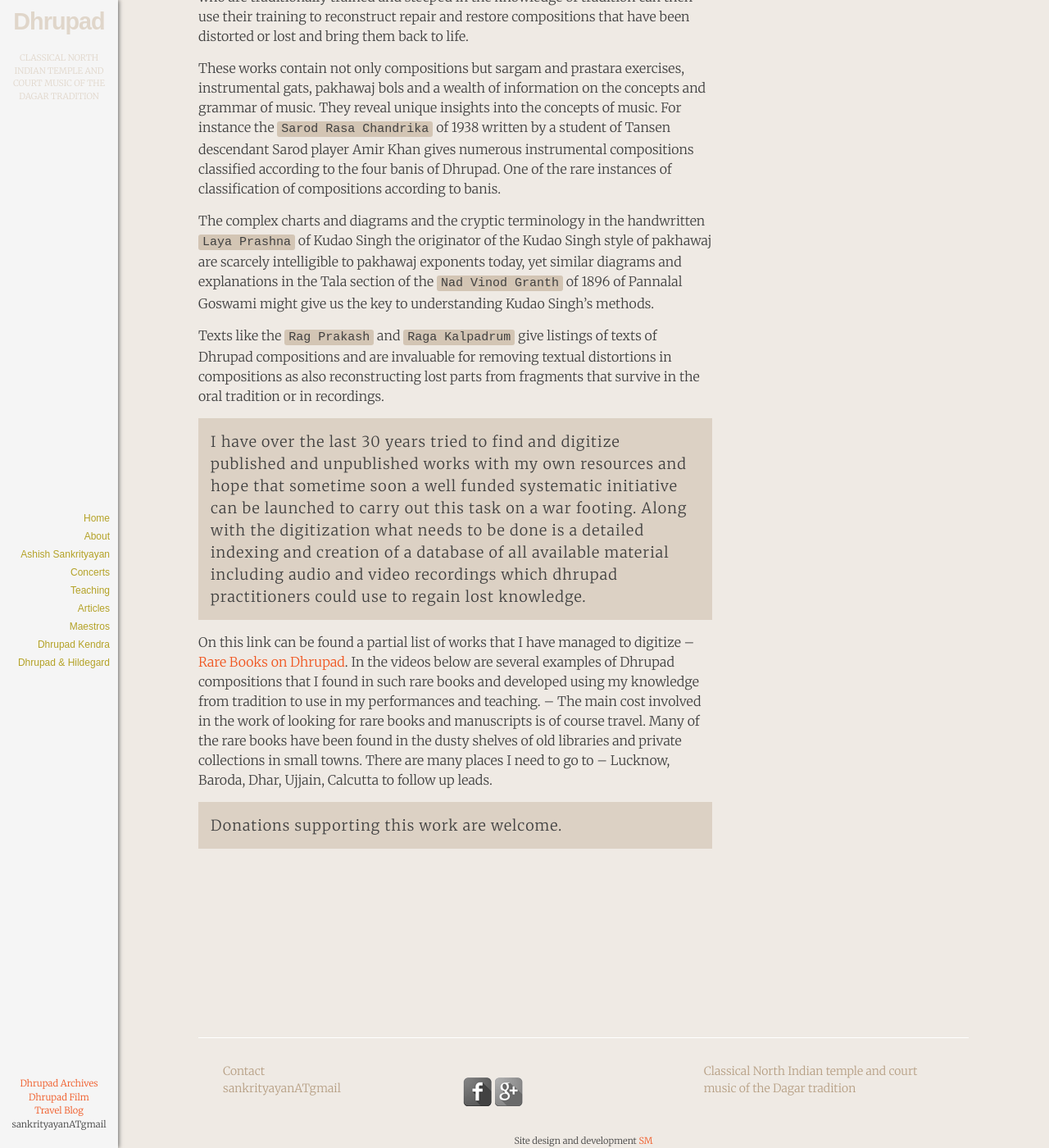
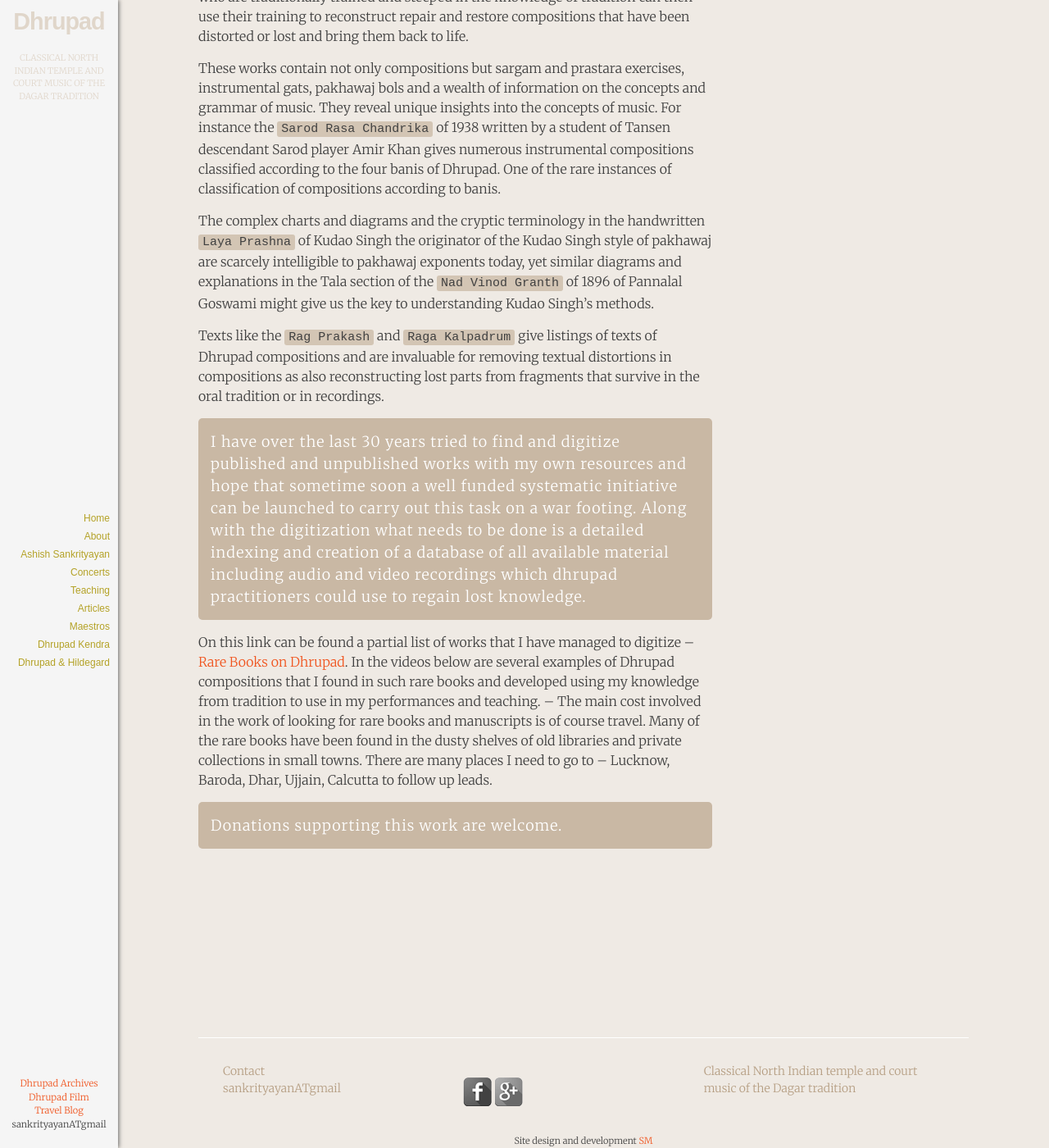
Before and after one commit to sama66/q3, a Jekyll site: the page built from _posts/2015-01-24-published-unpublished-dhrupad.markdown, in a window 1280 px wide and 1400 px high, scrolled down 2148 px. Shown: the whole window at 82% size. Built offline with Jekyll 4.4.1, drawn with Linux system fonts in a browser that asks for light colours; some web fonts are replaced.

Commit message:
responsive padd and margin

```diff
--- a/_sass/_base.scss
+++ b/_sass/_base.scss
@@ -110,8 +110,10 @@
  * Blockquotes
  */
 blockquote {
-    background: darken($background-color, 10%);
+    background: darken($background-color, 20%);
+    color: white;
     padding: $spacing-unit / 2;
+    border-radius: 5px;
     font-size: 18px;
     letter-spacing: 1px;
 
--- a/_sass/_responsive.scss
+++ b/_sass/_responsive.scss
@@ -170,4 +170,15 @@
       font-size: 0.8em;
     }
   }
+
+    .three-boxes.box-2 {
+      padding: 5px;
+      margin: auto -15px;
+    }
+    .col-right {
+      margin: auto -15px;
+    }
+    footer {
+      border-top: 1px solid $background-color;
+    }
 }
```
